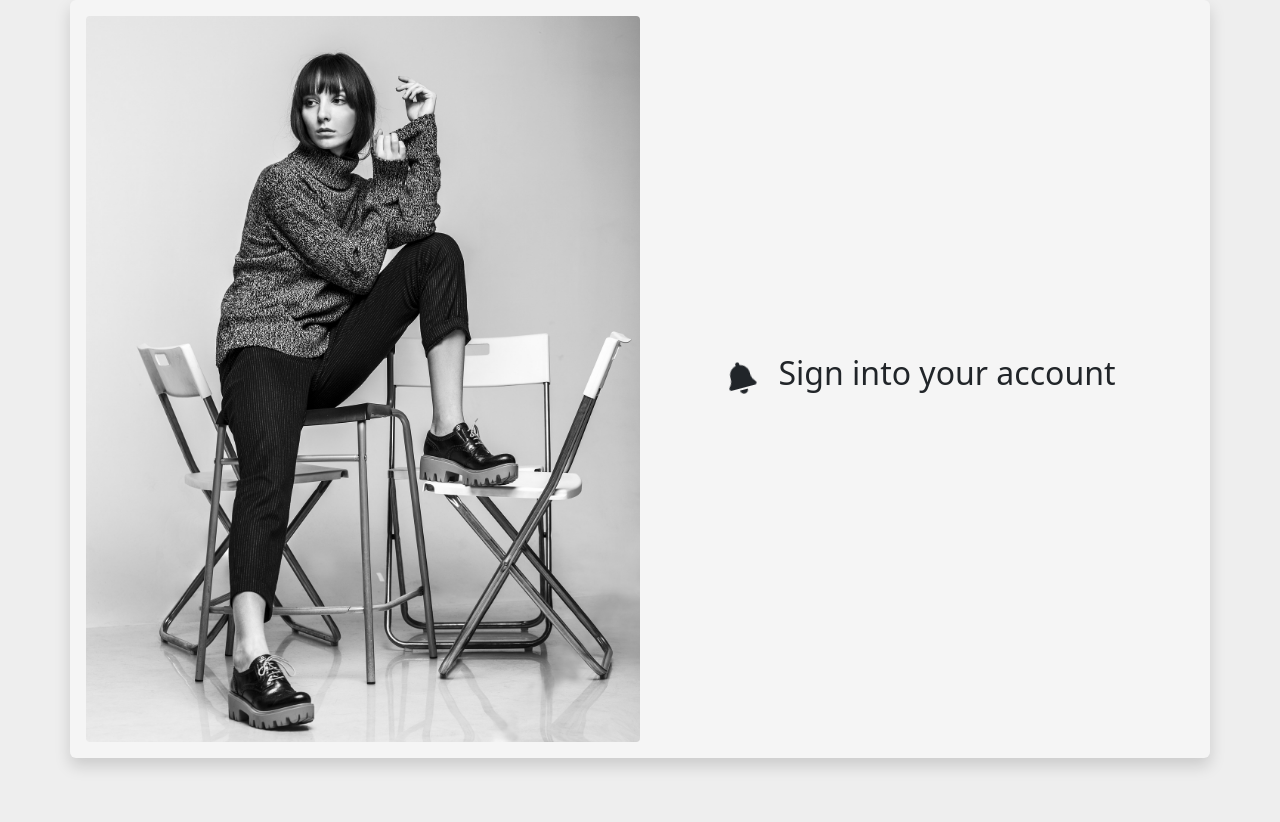
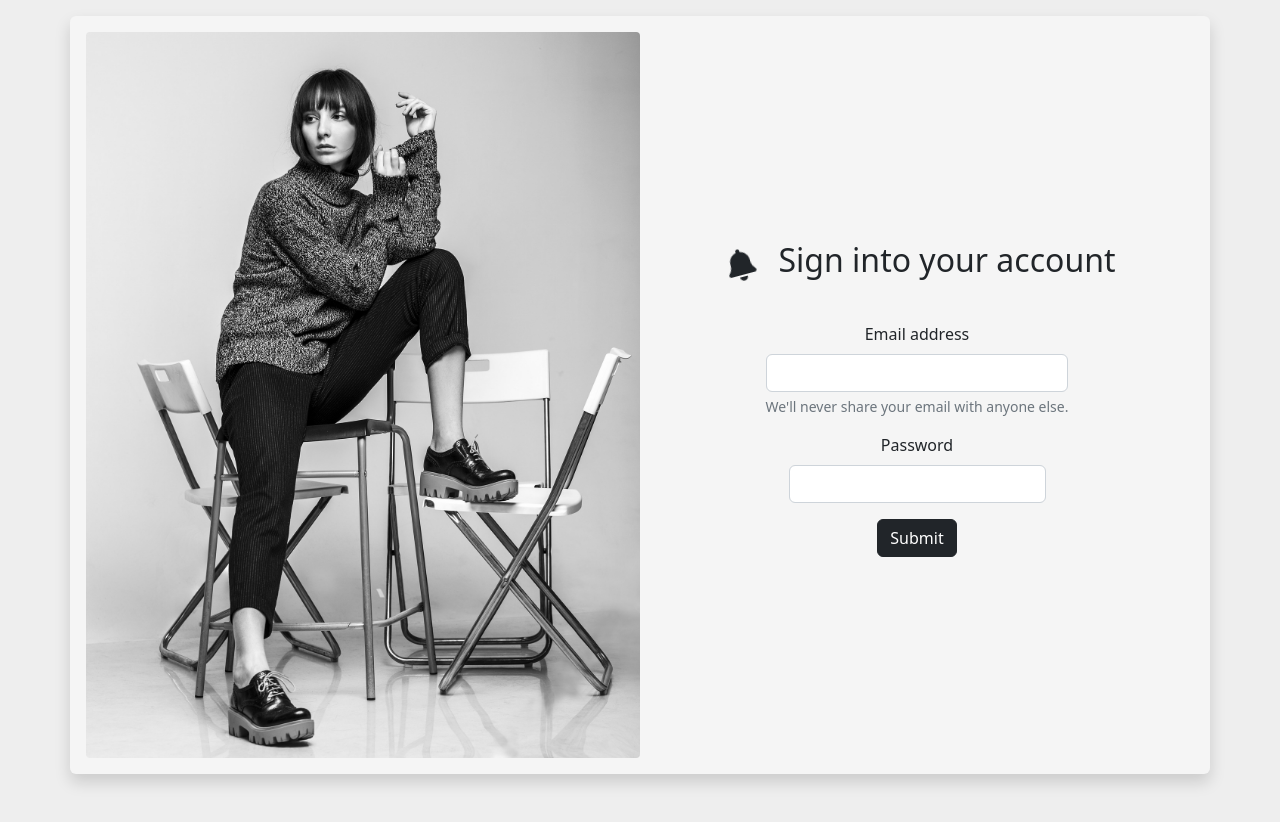
Before and after one commit to NataliaJeszke/loginformBootstrap, a plain HTML site: page index.html in a window 1280 px wide. Drawn offline with nearby package versions, Linux system fonts and the light colour scheme.

Commit message:
Changes in login form

```diff
--- a/index.html
+++ b/index.html
@@ -18,7 +18,7 @@
   </head>
   <body>
     <div
-      class="container d-flex flex-column flex-sm-row align-items-center shadow p-3 mb-5 rounded"
+      class="container d-flex flex-column flex-sm-row align-items-center shadow p-3 mt-3 mb-5 rounded"
     >
       <div class="col-sm-6 col-md-4 col-lg-6">
         <img src="photo.jpg" class="img-fluid rounded-1" alt="" />
@@ -30,23 +30,35 @@
           ></i>
           <h2 class="text-center p-sm-2">Sign into your account</h2>
         </div>
-        <!-- <form class="d-grid gap-3 p-3 m-4">
-            <div class="row mb-3 mt-4 pt-4">
-              <label for="inputEmail3" class="col-sm-4 col-md-3 col-lg-2 col-form-label p-2">Email</label>
-              <div class="col-sm-8 col-md-9 col-lg-10">
-                <input type="email" class="form-control" id="inputEmail3">
-              </div>
+        <form class="d-flex flex-column align-items-center text-center">
+          <div class="mb-3 mt-4">
+            <label for="exampleInputEmail1" class="form-label"
+              >Email address</label
+            >
+            <input
+              type="email"
+              class="form-control"
+              id="exampleInputEmail1"
+              aria-describedby="emailHelp"
+            />
+            <div id="emailHelp" class="form-text">
+              We'll never share your email with anyone else.
             </div>
-            <div class="row mb-3">
-              <label for="inputPassword3" class="col-sm-4 col-md-3 col-lg-2 col-form-label p-2">Password</label>
-              <div class="col-sm-8 col-md-9 col-lg-10">
-                <input type="password" class="form-control" id="inputPassword3">
-              </div>
-            </div>
-            <div class="d-grid">
-              <button class="btn btn-outline-dark" type="button">Sign in</button>
-            </div>
-          </form> -->
+          </div>
+          <div class="mb-3">
+            <label for="exampleInputPassword1" class="form-label"
+              >Password</label
+            >
+            <input
+              type="password"
+              class="form-control"
+              id="exampleInputPassword1"
+            />
+          </div>
+          <div>
+            <button type="submit" class="btn btn-dark">Submit</button>
+          </div>
+        </form>
       </div>
     </div>
   </body>
```
